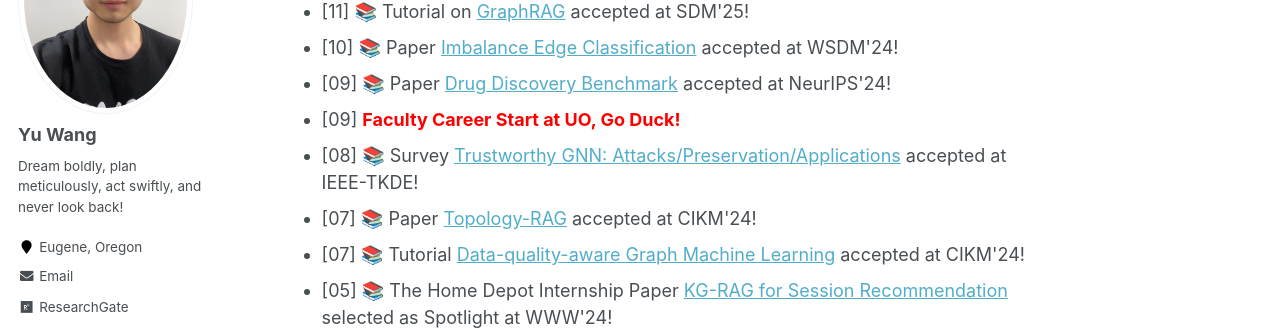
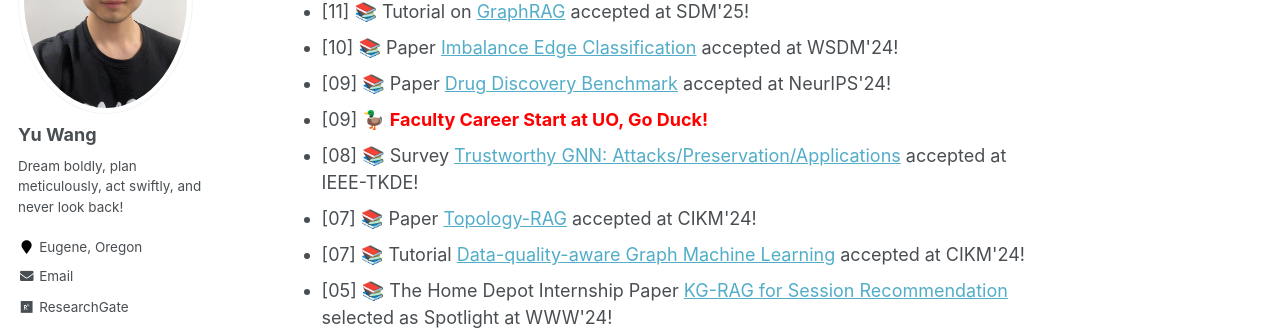
Before and after one commit to yuwang0103/yuwang0103.github.io, a Jekyll site: the page built from _pages/about.md, in a window 1280 px wide and 900 px high, scrolled down 1727 px. Shown: the part 151-481 px from the top of the window. Built offline with Jekyll 4.4.1, drawn with Linux system fonts in a browser that asks for light colours.

Commit message:
Update about.md

```diff
--- a/_pages/about.md
+++ b/_pages/about.md
@@ -61,7 +61,7 @@ News
 <li>[11] 📚 Tutorial on <a href='https://kindlab-fly.github.io/tutorials/sdm25/'>GraphRAG</a> accepted at SDM'25!</li>
 <li>[10] 📚 Paper <a href='https://arxiv.org/html/2406.11685v1'>Imbalance Edge Classification</a> accepted at WSDM'24!</li>
 <li>[09] 📚 Paper <a href='https://www.welqrate.org/'>Drug Discovery Benchmark</a> accepted at NeurIPS'24!</li>
-<li>[09] <span style="color:red"><b>Faculty Career Start at UO, Go Duck!</b></span></li>
+<li>[09] 🦆 <span style="color:red"><b>Faculty Career Start at UO, Go Duck!</b></span></li>
 <li>[08] 📚 Survey <a href='https://arxiv.org/abs/2308.16375'>Trustworthy GNN: Attacks/Preservation/Applications</a> accepted at IEEE-TKDE!</li>
 <li>[07] 📚 Paper <a href='https://arxiv.org/html/2405.17602v1'>Topology-RAG</a> accepted at CIKM'24!</li>
 <li>[07] 📚 Tutorial <a href='https://nds-vu.github.io/tutorials/cikm24/'>Data-quality-aware Graph Machine Learning</a> accepted at CIKM'24!</li>
```
